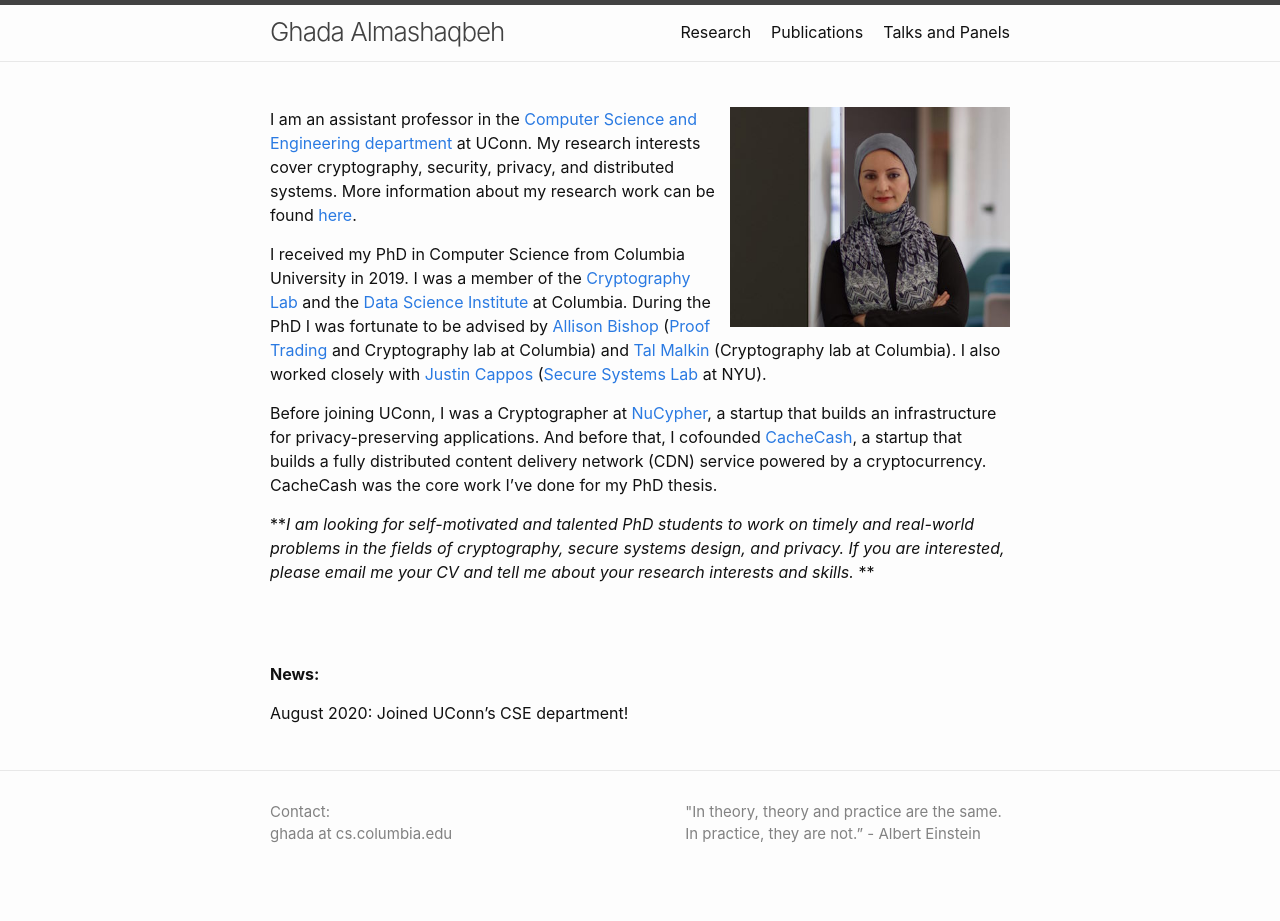
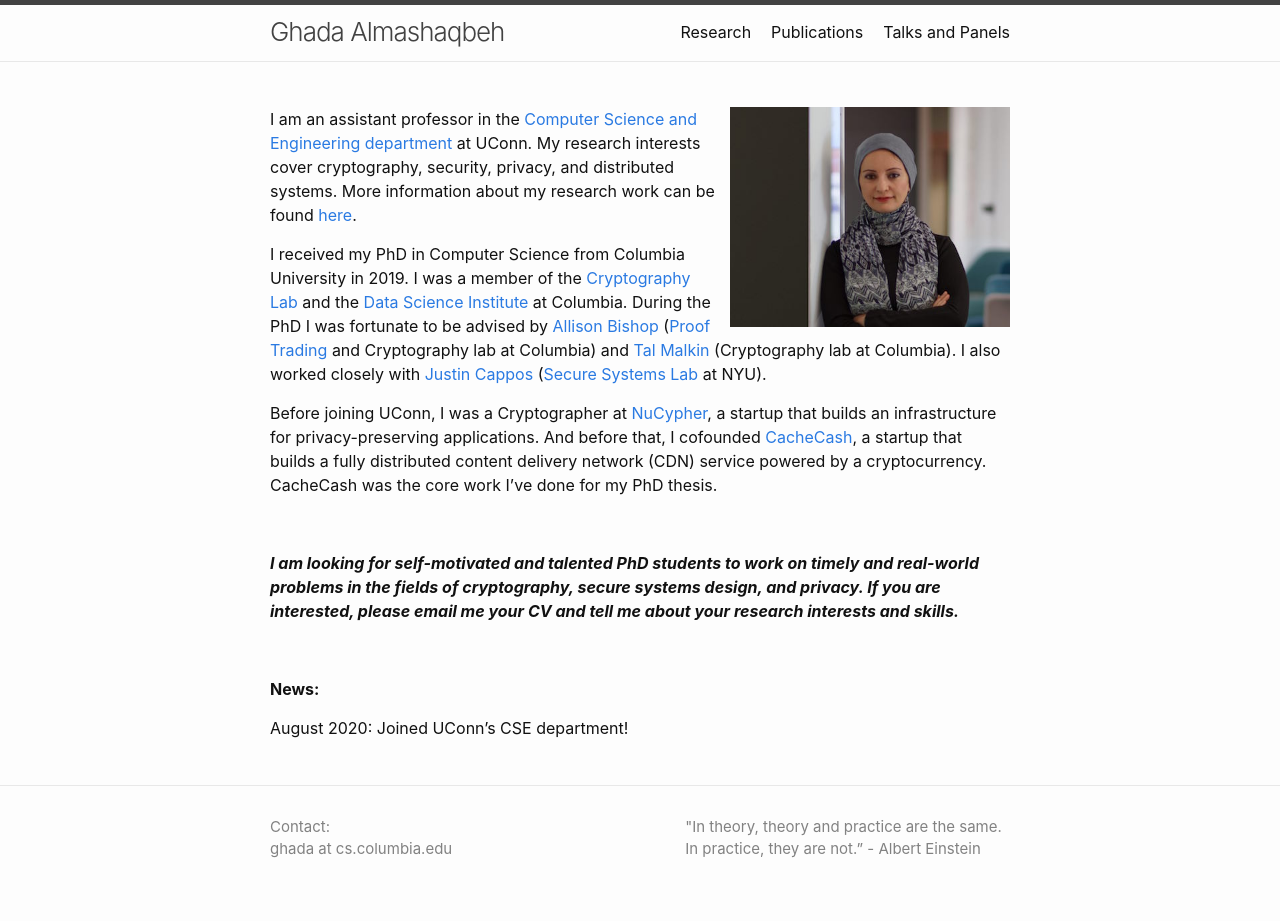
Before and after one commit to GhadaAlmashaqbeh/GhadaAlmashaqbeh.github.io, a Jekyll site: the page built from index.md, in a window 1280 px wide. Built offline with Jekyll 4.4.1, drawn with Linux system fonts in a browser that asks for light colours.

```diff
--- a/index.md
+++ b/index.md
@@ -13,11 +13,11 @@
 
 Before joining UConn, I was a Cryptographer at [NuCypher](https://www.nucypher.com/), a startup that builds an infrastructure for privacy-preserving applications. And before that, I cofounded [CacheCash](https://cachecash.com), a startup that builds a fully distributed content delivery network (CDN) service powered by a cryptocurrency. CacheCash was the core work I've done for my PhD thesis.
 
+<br/>
 
-**_I am looking for self-motivated and talented PhD students to work on timely and real-world problems in the fields of cryptography, secure systems design, and privacy. If you are interested, please email me your CV and tell me about your research interests and skills._ **
+***I am looking for self-motivated and talented PhD students to work on timely and real-world problems in the fields of cryptography, secure systems design, and privacy. If you are interested, please email me your CV and tell me about your research interests and skills.***
 
 
-<br/>
 <br/>
 
 #### **News:**
```
